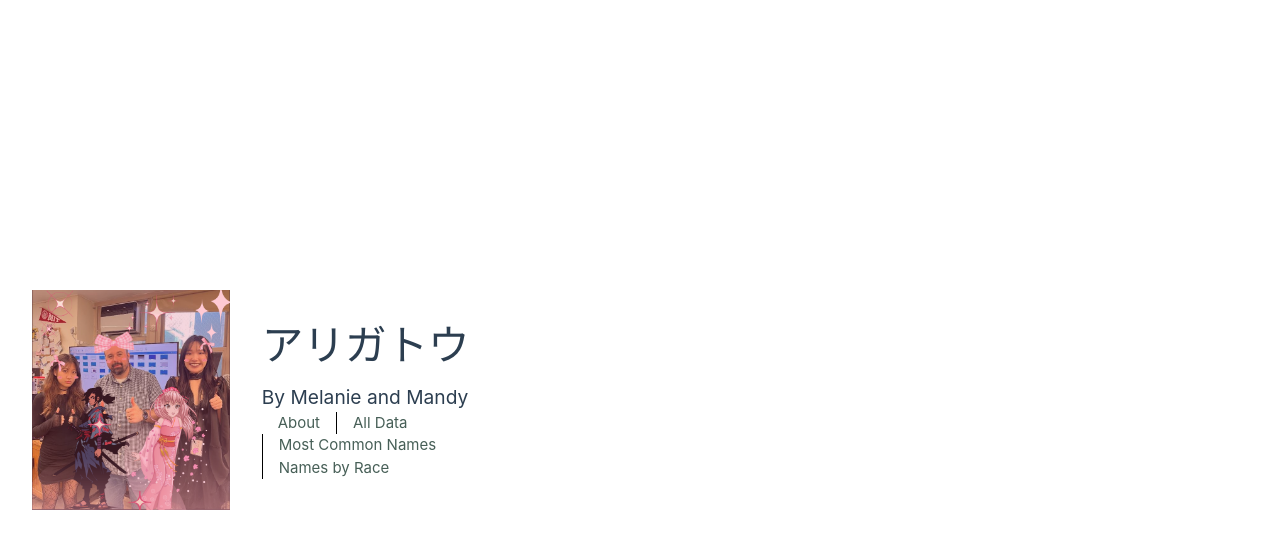
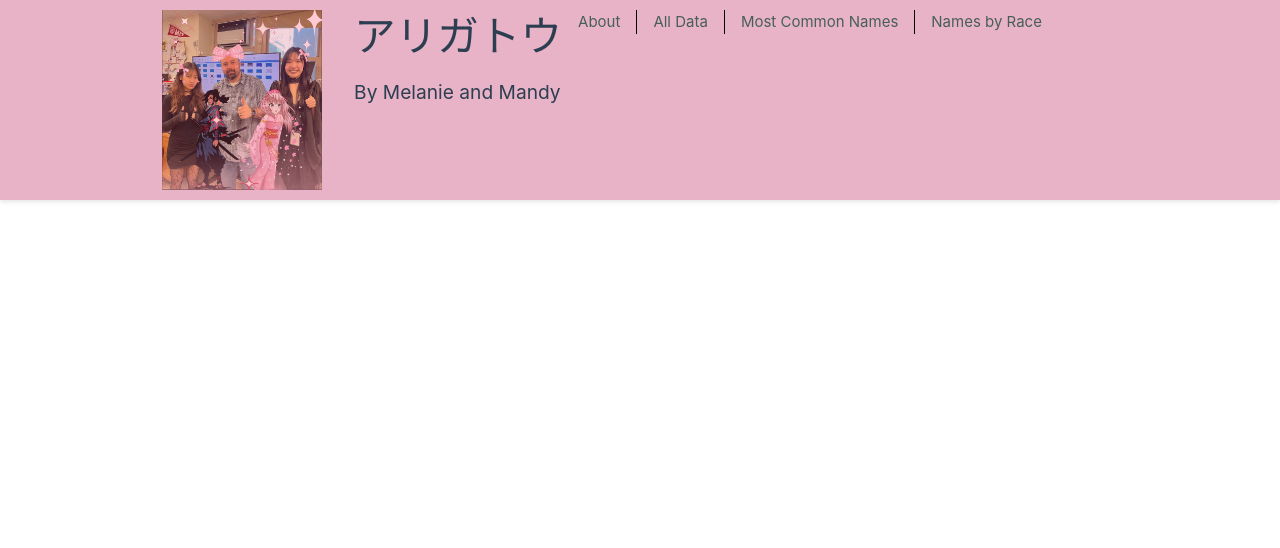
Before and after one commit to staten-island-tech/vue-charts-mylittleponies, a Vue app in the folder vue-project/: page / in a window 1280 px wide. Shown: the top 548 px of the page. Built offline with nearby package versions, Linux system fonts and the light colour scheme; no server answers.

Commit message:
alldatabyme!

```diff
--- a/vue-project/src/App.vue
+++ b/vue-project/src/App.vue
@@ -1,45 +1,54 @@
 <script setup>
 import HelloWorld from './components/HelloWorld.vue'
-// import TheWelcome from './components/PieGraph.vue
 import BarChart from './components/BarChart.vue'
 import PieChart from './components/PieGraph.vue';
 </script>
 
 <template>
-  <header>
+  <header class="navbar">
     <img alt="Vue logo" class="logo" src="/PinkKawaii.png?url" width="200" height="220" />
-
-    <div class="wrapper">
+    <nav class="wrapper">
+      <div class="wrapper">
       <HelloWorld msg="アリガトウ" />
       <nav class="wrapper">
       <RouterLink to="/about">About</RouterLink>
       <RouterLink to="/data">All Data</RouterLink>
       <RouterLink to="/chart">Most Common Names</RouterLink>
       <RouterLink to="/pie">Names by Race</RouterLink>
+    </nav>
+    </div>
   </nav>
-    </div>
   </header>
 
   <RouterView />
 </template>
 
 <script>
-
 export default {
   name: 'App',
   components: { PieChart }
 }
-
 </script>
 
 <style scoped>
-header {
-  line-height: 1.5;
+.navbar {
+  position: fixed;
+  top: 0;
+  left: 0;
+  right: 0;
+  z-index: 1000;
+  background-color: #e8b3c7;
+  box-shadow: 0 2px 4px rgba(0, 0, 0, 0.1);
+  padding: 10px 20px;
+  display: flex;
+  justify-content: center;
 }
 
 .logo {
   display: block;
   margin: 0 auto 2rem;
+  width: 160px;
+  height: 180px;
 }
 
 .wrapper a.router-link-exact-active {
@@ -61,9 +70,7 @@ header {
 }
 
 @media (min-width: 1024px) {
-  header {
-    display: flex;
-    place-items: center;
+  .navbar {
     padding-right: calc(var(--section-gap) / 2);
   }
 
@@ -71,7 +78,7 @@ header {
     margin: 0 2rem 0 0;
   }
 
-  header .wrapper {
+  .navbar .wrapper {
     display: flex;
     place-items: flex-start;
     flex-wrap: wrap;
--- a/vue-project/src/DataView.vue
+++ b/vue-project/src/DataView.vue
@@ -1,24 +1,83 @@
 <template>
-    <h2> API DATA </h2>
-  <div v-if="!data">Loading...</div>
-  <p v-else> {{ data }}</p>
+  <div class="api-data">
+    <div v-if="loading">Loading...</div>
+    <div v-else>
+      <div v-for="(item, index) in data" :key="index" class="data-item">
+        <h3>{{ item._2022_admissions_shsat_offers }}</h3>
+        <table>
+          <thead>
+            <tr>
+              <th>Ethnicity</th>
+              <th>Total</th>
+            </tr>
+          </thead>
+          <tbody>
+            <!-- Iterate over each key-value pair in the item -->
+            <template v-for="(value, key, itemIndex) in item">
+              <!-- Skip the first key-value pair in each object -->
+              <template v-if="itemIndex !== 0">
+                <tr>
+                  <td>{{ key }}</td>
+                  <td>{{ value }}</td>
+                </tr>
               </template>
-
+            </template>
+          </tbody>
+        </table>
+      </div>
+    </div>
+  </div>
+</template>
 <script>
 export default {
   data() {
     return {
-        data: null,
+      loading: true,
+      data: null
     };
   },
   methods: {
     async fetchData() {
+      try {
         const response = await fetch("https://data.cityofnewyork.us/resource/unse-x4pq.json");
         this.data = await response.json();
-      },
+      } catch (error) {
+        console.error("Error fetching data:", error);
+      } finally {
+        this.loading = false;
+      }
+    }
   },
   mounted() {
     this.fetchData();
-    },
+  }
 };
 </script>
+
+<style>
+.api-data {
+  margin-top: 240px
+}
+
+.data-item {
+  width: 70%;
+  margin: 30px;
+  padding: 5px;
+  border: 1px solid #ccc;
+  z-index: 0;
+}
+
+table {
+  width: 100%;
+  border-collapse: collapse;
+}
+
+th, td {
+  border: 1px solid #ccc;
+  padding: 8px;
+}
+
+th {
+  background-color: #b2728f;
+}
+</style>
```
Lines whose indentation alone changed are shown as unchanged.
